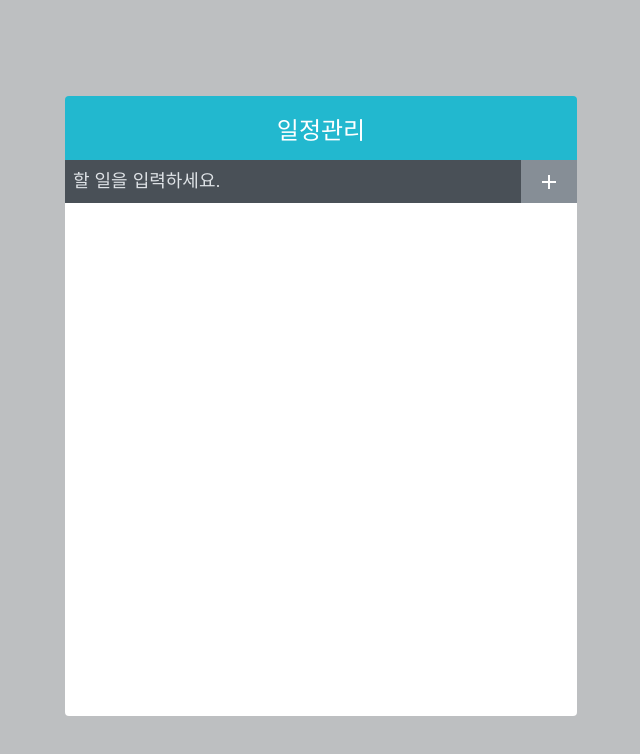
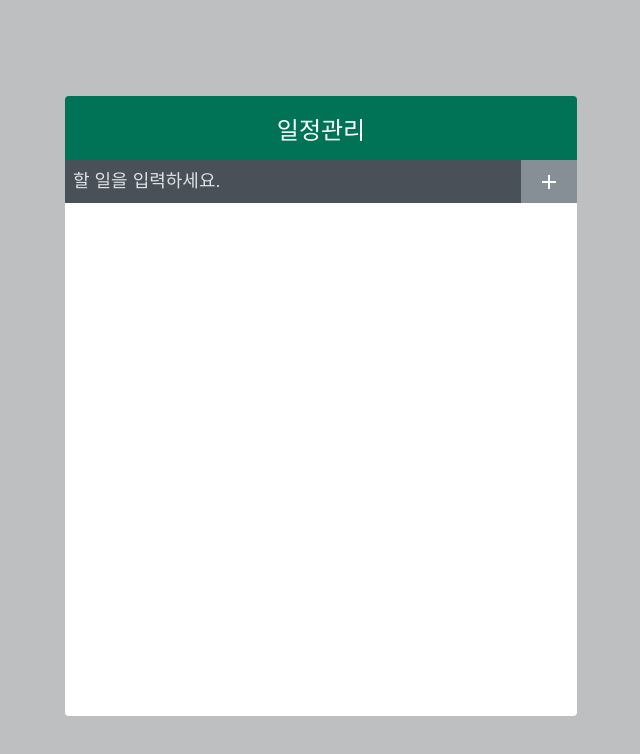
Before and after one commit to Indigochi1d/for-greedy-todo-app, a React (Create React App) app: page / in a window 1280 px wide. Shown: the top 754 px of the page, without its empty margins (319-959 px from the left). Built offline with nearby package versions, Linux system fonts and the light colour scheme.

Commit message:
style: change to green and add image style

```diff
--- a/src/components/css/TodoListItem.scss
+++ b/src/components/css/TodoListItem.scss
@@ -20,7 +20,7 @@
         }
         &.checked{
             svg{
-                color:#22b8cf;
+                color:#007356;
             }
             .text{
                 color: #adb5bd;
--- a/src/components/css/TodoTemplate.scss
+++ b/src/components/css/TodoTemplate.scss
@@ -7,7 +7,7 @@
     overflow: hidden;
 
     .app-title{
-        background:#22b8cf;
+        background:#007356;
         color:white;
         height: 4rem;
         font-size: 1.5rem;
@@ -19,4 +19,9 @@
     .content{
         background:white;
     }
+
+    .greedyLogo{
+        height: 4rem;
+        width: 4rem;
+    }
 }
```
